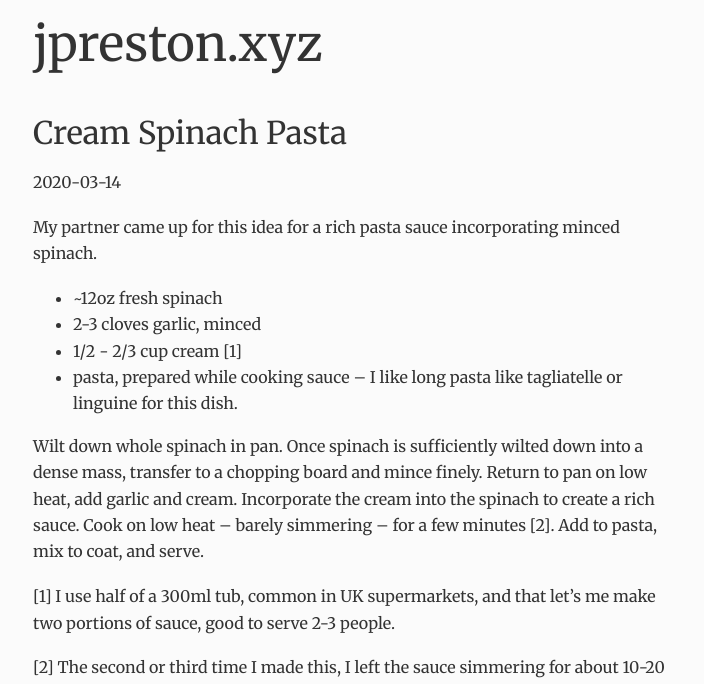
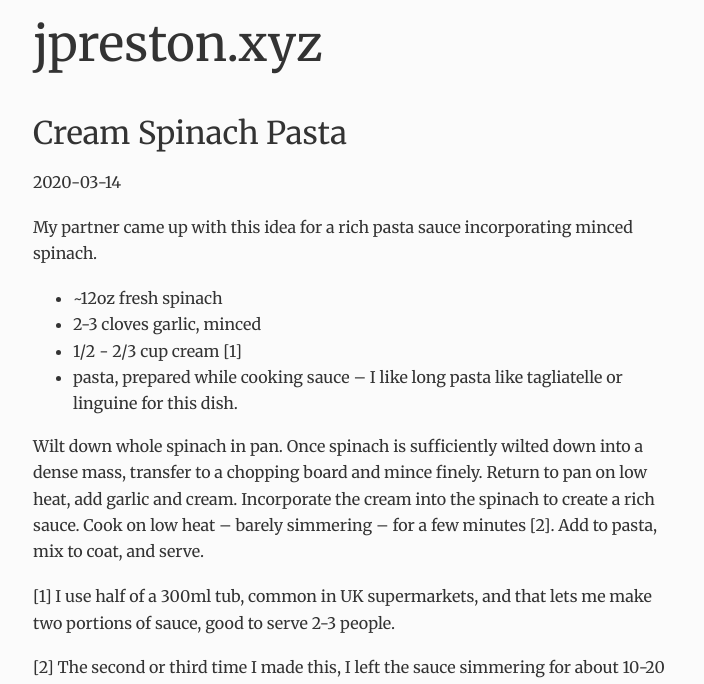
Before and after one commit to wcerfgba/jpreston.xyz, a Jekyll site: the page built from _posts/2020-03-14-cream-spinach-pasta.markdown, in a window 1280 px wide. Shown: the top 684 px of the page, without its empty margins (287-991 px from the left). Built offline with Jekyll 4.4.1, drawn with Linux system fonts in a browser that asks for light colours.

Commit message:
Fix typos

```diff
--- a/_posts/2020-03-14-cream-spinach-pasta.markdown
+++ b/_posts/2020-03-14-cream-spinach-pasta.markdown
@@ -3,7 +3,7 @@ layout: post
 title: Cream Spinach Pasta
 ---
 
-My partner came up for this idea for a rich pasta sauce incorporating minced spinach.
+My partner came up with this idea for a rich pasta sauce incorporating minced spinach.
 
 * ~12oz fresh spinach
 * 2-3 cloves garlic, minced
@@ -12,7 +12,7 @@ My partner came up for this idea for a rich pasta sauce incorporating minced spi
 
 Wilt down whole spinach in pan. Once spinach is sufficiently wilted down into a dense mass, transfer to a chopping board and mince finely. Return to pan on low heat, add garlic and cream. Incorporate the cream into the spinach to create a rich sauce. Cook on low heat -- barely simmering -- for a few minutes [2]. Add to pasta, mix to coat, and serve.
 
-[1] I use half of a 300ml tub, common in UK supermarkets, and that let's me make two portions of sauce, good to serve 2-3 people.
+[1] I use half of a 300ml tub, common in UK supermarkets, and that lets me make two portions of sauce, good to serve 2-3 people.
 
 [2] The second or third time I made this, I left the sauce simmering for about 10-20 minutes, and when I came back I had evaporated all of the water out of the cream. The contents of the pan looked as if I had used 1/4 - 1/2 cup of straight oil to cook the spinach in.
 
```
